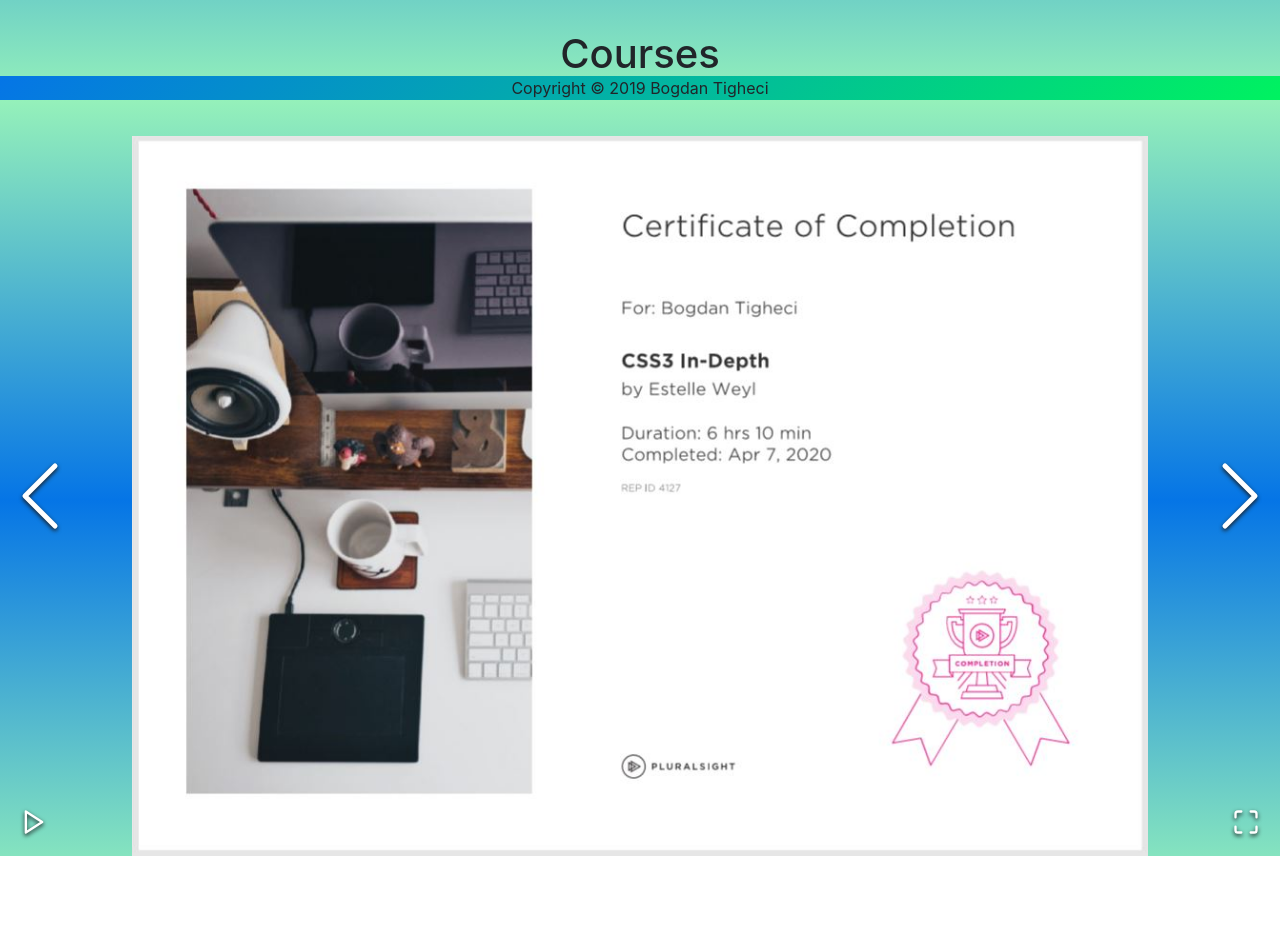
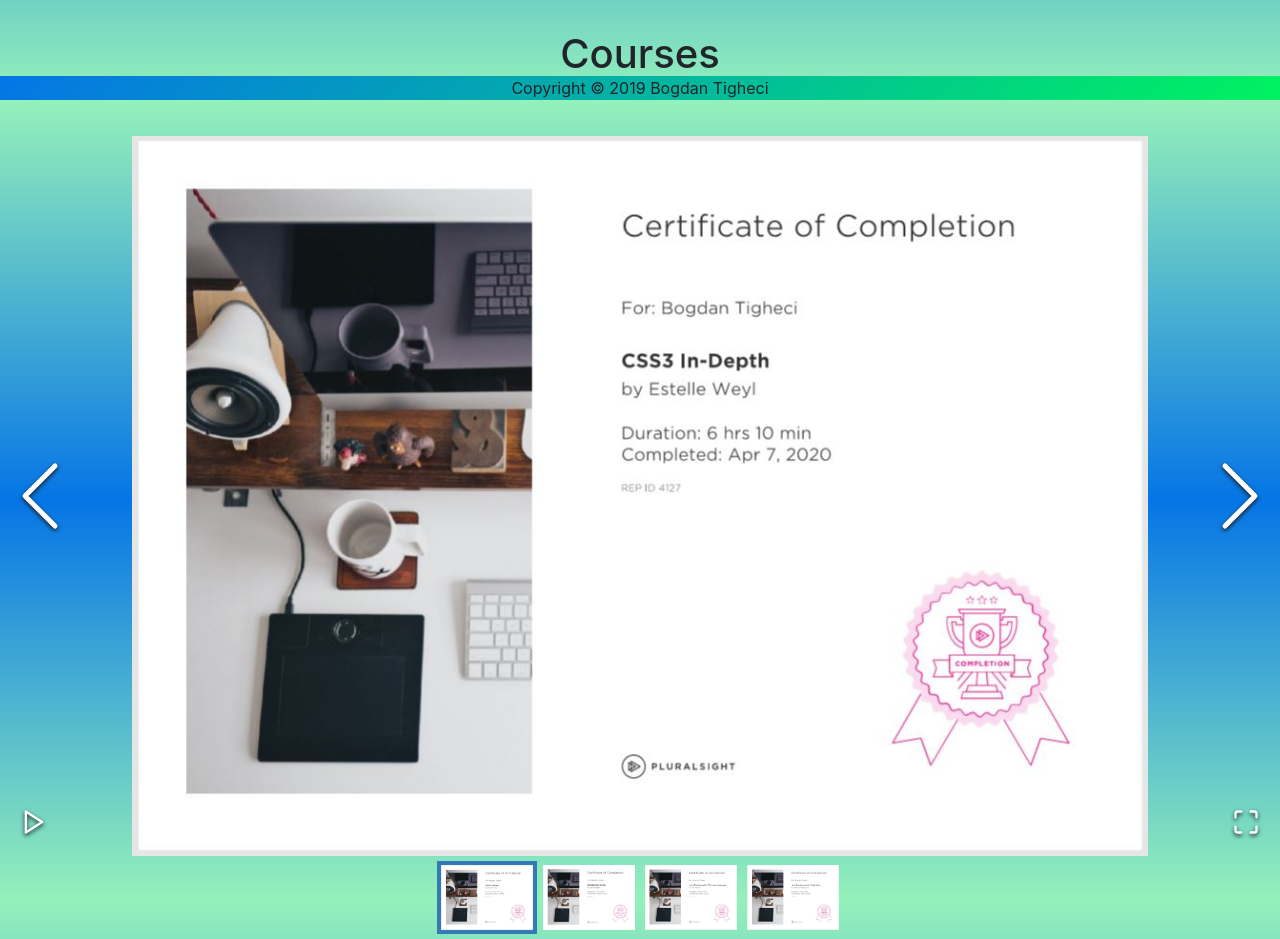
Before and after one commit to bogdantigheci/portfolio, a React (Create React App) app: page / in a window 1280 px wide. Shown: the part 700-1639 px from the top of the page. Before the commit the page ends 1556 px from the top, so only its background shows below. Built offline with nearby package versions, Linux system fonts and the light colour scheme; the HTML template or start-up script is replaced by a standard one.

Commit message:
fixed img gallery pos

```diff
--- a/src/components/Certifications/Certifications.css
+++ b/src/components/Certifications/Certifications.css
@@ -1 +1,5 @@
 @import '~react-image-gallery/styles/css/image-gallery.css';
+
+.img_gal_cert {
+  margin-bottom: 2rem;
+}
--- a/src/components/Certifications/Certifications.js
+++ b/src/components/Certifications/Certifications.js
@@ -5,15 +5,19 @@
 const images = [
   {
     original: 'img/css3_in_depth.jpg',
+    thumbnail: 'img/css3_in_depth.jpg',
   },
   {
     original: 'img/introduction_to_sql.jpg',
+    thumbnail: 'img/introduction_to_sql.jpg',
   },
   {
     original: 'img/java_fundamentals_the_java_language.jpg',
+    thumbnail: 'img/java_fundamentals_the_java_language.jpg',
   },
   {
     original: 'img/java_fundamentals_collections.jpg',
+    thumbnail: 'img/java_fundamentals_collections.jpg',
   },
 ];
 const additionalClass = ['img_gal_cert'];
```
